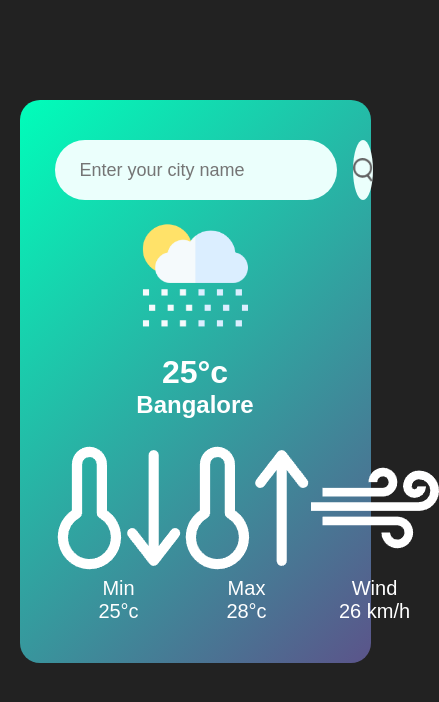
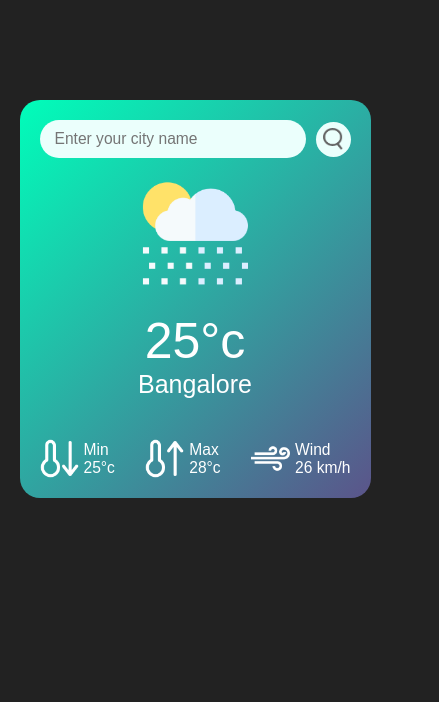
Before and after one commit to atul7800/weather_app, a plain HTML site: page index.html in a window 390 px wide. Shown: the whole page, 439 px wide, since content can reach past the window. Drawn offline with Linux system fonts and the light colour scheme.

Commit message:
5-6-24 V1

```diff
--- a/index.html
+++ b/index.html
@@ -18,12 +18,15 @@
             <h2 class="cityName">Bangalore</h2>
 
             <div class="details">
-                <p><img src="images/temperature_down.png" alt="" class="minTempIcon icon"><span class="min tempTitles">Min</span><span class="minTemp tempValues">25°c</span></p>
-                <p><img src="images/temperature_up.png" alt="" class="maxTempIcon icon"><span class="max tempTitles">Max</span><span class="maxTemp tempValues">28°c</span></p>
-                <p><img src="images/wind.png" alt="" class="windIcon icon"><span class="wind tempTitles">Wind</span><span class="windSpeed tempValues">26 km/h</span></p>
+                <p><img src="images/temperature_down.png" alt="" class="minTempIcon icon"><span class="min tempTitles"><span>Min</span><span class="minTemp tempValues">25°c</span></span></p>
+                <p><img src="images/temperature_up.png" alt="" class="maxTempIcon icon"><span class="max tempTitles"><span>Max</span><span class="maxTemp tempValues">28°c</span></span></p>
+                <p><img src="images/wind.png" alt="" class="windIcon icon"><span class="max tempTitles"><span>Wind</span><span class="windSpeed tempValues">26&nbsp;km/h</span></span></p>
             </div>
         </div>
     </div>
+
+    <!-- https://api.openweathermap.org/data/2.5/weather?q=germany&appid=87af1a121e3297dead9090b2f5882f40&units=metric -->
+    <script src="script.js"></script>
 </body>
-<script src="script.js"></script>
+
 </html>
--- a/script.js
+++ b/script.js
@@ -0,0 +1,2 @@
+const apiKey = "87af1a121e3297dead9090b2f5882f40";
+const apiUrl = "https://api.openweathermap.org/data/2.5/weather?units=metric&q=bangalore";
--- a/styles.css
+++ b/styles.css
@@ -72,9 +72,78 @@ body{
     display: flex;
     align-items: center;
     justify-content: space-around;
-    margin: 25px auto 0;
+    margin: 40px auto 0;
+}
+
+.icon{
+    max-width: 45px;
+    max-height: 45px;
 }
 
 .details p{
     font-size: 20px;
+    display: flex;
+    gap: 5px;
+
 }
+
+.tempTitles{
+    display: flex;
+    flex-direction: column;
+    justify-content: space-between;
+    align-items: flex-start;
+}
+
+h1{
+    font-size: 60px;
+    font-weight: 500;
+}
+
+h2{
+    font-size: 30px;
+    font-weight: 400;
+}
+
+@media only screen and (max-width:500px){
+
+    .details{
+        justify-content: space-between;
+    }
+
+    .tempTitles{
+        font-size: 4vw;
+        justify-content: center;
+    }
+
+    .icon{
+        max-width: 10vw;
+    }
+
+    .card{
+        padding: 20px;
+    }
+
+    .search input{
+        height: auto;
+        padding: 10px 10px 10px 15px;
+        margin-right: 10px;
+        font-size: 4vw
+    }
+
+    .search button{
+        width: 35px;
+        height: 35px;
+    }
+
+    .search button img{
+        width: 5vw;
+    }
+
+    h1{
+        font-size: 50px;
+    }
+
+    h2{
+        font-size: 25px;
+    }
+}
```
